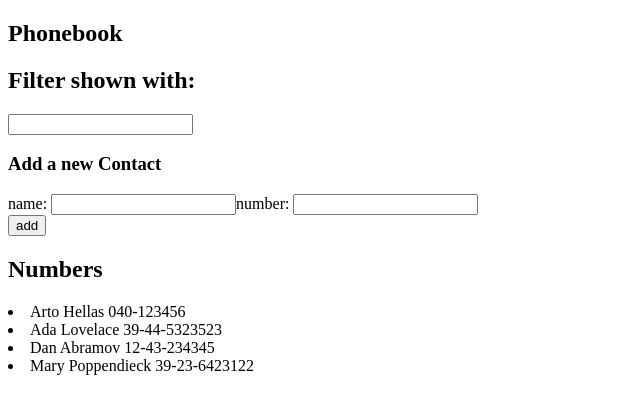
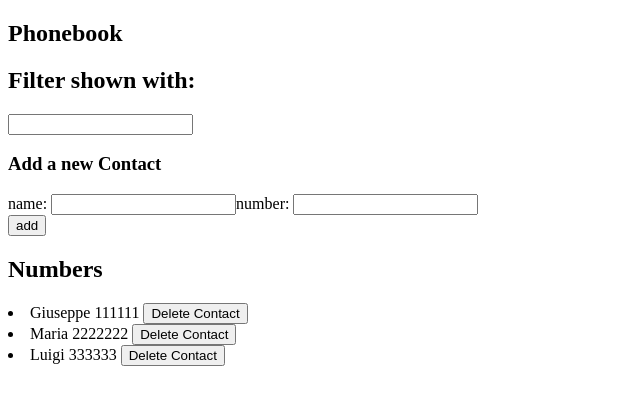
Before and after one commit to GioTafone/fullStackOpen, a React (Create React App) app in the folder part2/phonebook/: page / in a window 1280 px wide. Shown: the top 414 px of the page, without its empty margins (0-640 px from the left). Built offline with nearby package versions, Linux system fonts and the light colour scheme; data requests are answered from the project's data file.

Commit message:
ex 2.12 - ex.14

```diff
--- a/part2/phonebook/db.json
+++ b/part2/phonebook/db.json
@@ -18,24 +18,19 @@
   },
   "persons": [
     {
-      "name": "Arto Hellas",
-      "number": "040-123456",
-      "id": 1
+      "name": "Giuseppe",
+      "number": "111111",
+      "id": 10
     },
     {
-      "name": "Ada Lovelace",
-      "number": "39-44-5323523",
-      "id": 2
+      "name": "Maria",
+      "number": "2222222",
+      "id": 11
     },
     {
-      "name": "Dan Abramov",
-      "number": "12-43-234345",
-      "id": 3
-    },
-    {
-      "name": "Mary Poppendieck",
-      "number": "39-23-6423122",
-      "id": 4
+      "name": "Luigi",
+      "number": "333333",
+      "id": 12
     }
   ]
 }
--- a/part2/phonebook/src/App.js
+++ b/part2/phonebook/src/App.js
@@ -1,8 +1,8 @@
 import { useState, useEffect } from "react";
-import axios from "axios";
+
+import personService from "./services/persons";
 import Filter from "./components/Filter";
 import PersonForm from "./components/PersonForm";
-import Persons from "./components/Persons";
 import PersonsList from "./components/PersonsList";
 
 const App = () => {
@@ -14,9 +14,7 @@ const App = () => {
   const [filterPerson, setFilterPerson] = useState("");
 
   useEffect(() => {
-    axios.get("http://localhost:3001/persons").then((response) => {
-      setPersons(response.data);
-    });
+    personService.getAll().then((initialPersons) => setPersons(initialPersons));
   }, []);
 
   const handlePersonFilter = (e) => {
@@ -45,13 +43,21 @@ const App = () => {
       alert(`${newPerson.name} already added in the Phonebook`);
       return;
     }
-    setPersons(
-      isNameAlreadyAdded ? [...persons] : persons.concat(newPersonsObject)
-    );
-    setNewPerson({
-      name: "",
-      number: "",
+    personService.createPerson(newPersonsObject).then((returnedPersons) => {
+      setPersons(persons.concat(returnedPersons));
+      setNewPerson({
+        name: "",
+        number: "",
+      });
     });
+  };
+
+  const removePerson = (id) => {
+    const person = persons.find((person) => person.id === id);
+    if (window.confirm(`Delete ${person.name}`)) {
+      personService.deletePerson(person.id);
+    }
+    setPersons(persons.filter((person) => person.id !== id));
   };
 
   return (
@@ -69,7 +75,11 @@ const App = () => {
         addPerson={addPerson}
       />
       <h2>Numbers</h2>
-      <PersonsList persons={persons} filterPerson={filterPerson} />
+      <PersonsList
+        persons={persons}
+        filterPerson={filterPerson}
+        handleDelete={removePerson}
+      />
     </div>
   );
 };
--- a/part2/phonebook/src/components/Persons.js
+++ b/part2/phonebook/src/components/Persons.js
@@ -1,11 +1,11 @@
-import React from 'react'
+import React from "react";
 
-const Persons = ({ name, number}) => {
+const Persons = ({ name, number, handleDelete }) => {
   return (
-    <li >
-    {name} {number}
-  </li>
-  )
-}
+    <li>
+      {name} {number} <button onClick={handleDelete}>Delete Contact</button>
+    </li>
+  );
+};
 
-export default Persons
+export default Persons;
--- a/part2/phonebook/src/components/PersonsList.js
+++ b/part2/phonebook/src/components/PersonsList.js
@@ -1,7 +1,7 @@
 import React from "react";
 import Persons from "./Persons";
 
-const PersonsList = ({ persons, filterPerson}) => {
+const PersonsList = ({ persons, filterPerson, handleDelete }) => {
   const searchPerson = persons.filter((person) =>
     person.name.toLowerCase().startsWith(filterPerson)
   );
@@ -9,7 +9,12 @@ const PersonsList = ({ persons, filterPerson}) => {
     <div>
       {" "}
       {searchPerson.map((person) => (
-        <Persons key={person.name} name={person.name} number={person.number} />
+        <Persons
+          key={person.id}
+          name={person.name}
+          number={person.number}
+          handleDelete={() => handleDelete(person.id)}
+        />
       ))}
     </div>
   );
--- /dev/null
+++ b/part2/phonebook/src/services/persons.js
@@ -0,0 +1,25 @@
+import axios from 'axios'
+const baseUrl = 'http://localhost:3001/persons'
+
+const getAll = () => {
+  const request = axios.get(baseUrl)
+  return request.then((response) => response.data)
+}
+
+const createPerson = (newObject) => {
+  const request = axios.post(baseUrl, newObject)
+  return request.then((response) => response.data)
+}
+
+const deletePerson = (id) => {
+    const request = axios.delete(`${baseUrl}/${id}`)
+    return request.then((response) => response.data)
+  }
+
+const personService = {
+  getAll,
+  createPerson,
+  deletePerson
+}
+
+export default personService
```
